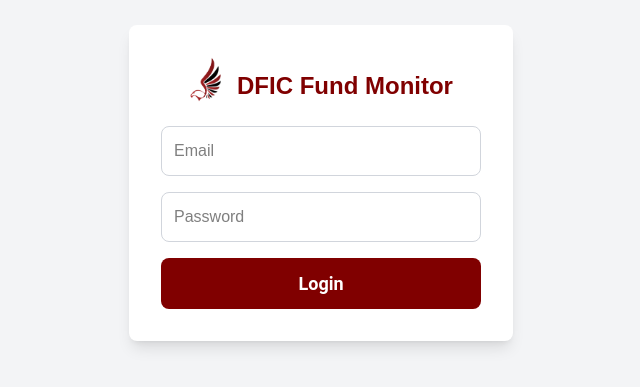
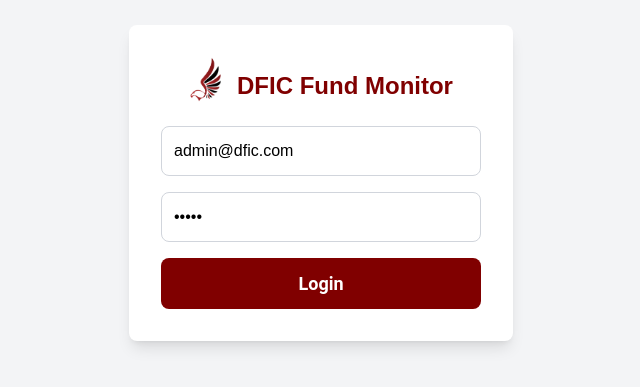
Before and after one commit to DFIC-Quant-Fund/Fund-Monitor-Web, a Next.js app: page /login in a window 1280 px wide. Shown: the part 217-604 px from the top of the page, without its empty margins (319-959 px from the left). Built offline with nearby package versions, Linux system fonts and the light colour scheme.

Commit message:
defaults

```diff
--- a/src/app/login/page.tsx
+++ b/src/app/login/page.tsx
@@ -7,8 +7,8 @@
 import theme from '../theme';
 
 export default function Login() {
-    const [email, setEmail] = useState("");
-    const [password, setPassword] = useState("");
+    const [email, setEmail] = useState("admin@dfic.com");
+    const [password, setPassword] = useState("admin");
     const [authLoading, setAuthLoading] = useState(true);
     const router = useRouter();
     const [redirectPath, setRedirectPath] = useState("/");
```
